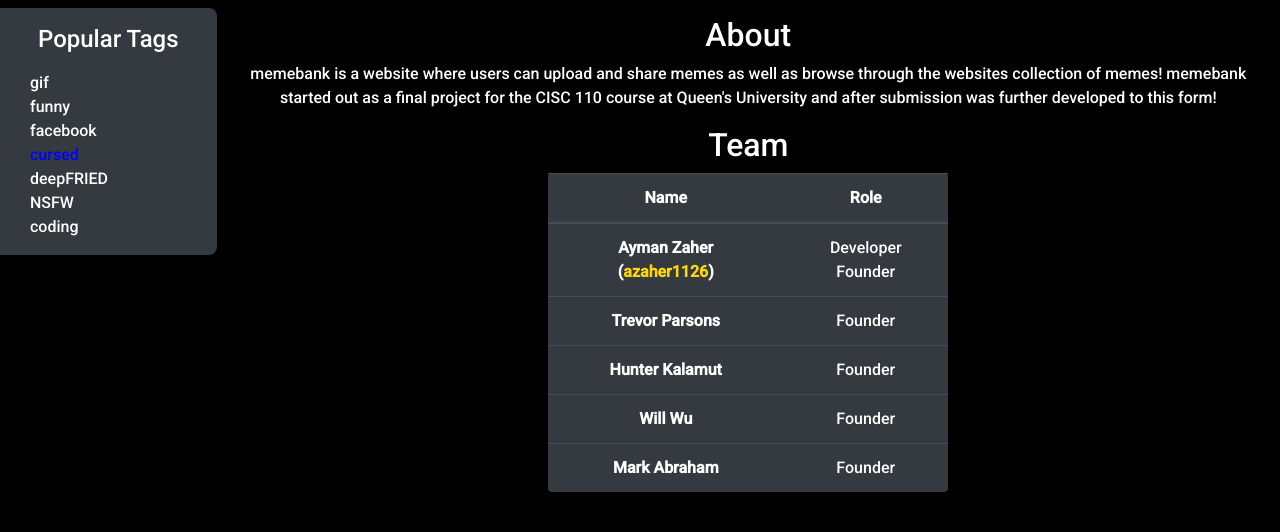
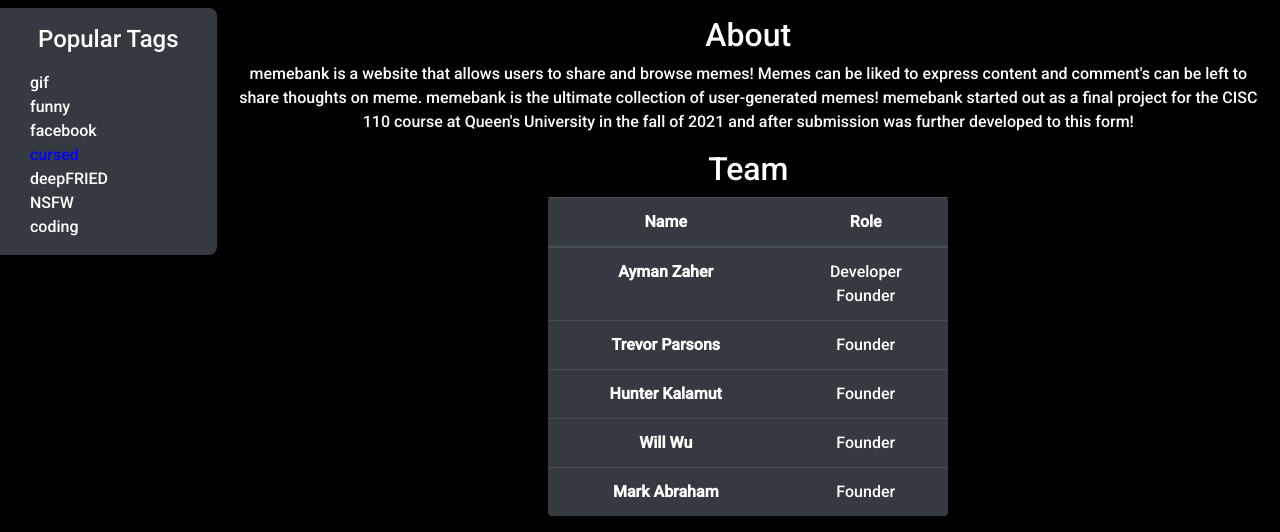
Before and after one commit to azaher1126/MemeBank, a Flask app: page /about in a window 1280 px wide. Shown: the part 56-588 px from the top of the page. Run offline with Flask 3, Linux system fonts and the light colour scheme; parts of the project's set-up code (start-up, migrations or seed data) failed here and were passed over; some libraries are stand-ins or nearby versions.

Commit message:
Improved documentation and outdated comments

```diff
--- a/main.py
+++ b/main.py
@@ -5,26 +5,3 @@ app = create_app(DevelopmentConfig)
 
 if __name__ == '__main__':
     app.run(debug=True)
-
-
-'''Human-Computer Interaction Comment.
-Accounts could be put in place to keep track of who uploads memes,
-likes, comments and settings. The user interface could be changed
-to account for a large number of memes, since currently the website
-shows all the memes on the homepage. Another HCI improvment would
-be storing what kind of memes the user is most interested in based
-on likes/comments/views. The ability to upload more than one more
-meme at a time could be added to make it easier for users to
-upload more memes to the website.'''
-
-'''Airtifical Inteligence Comment.
-AI could be used to make the home page personalized for each user
-using the information in their account to come up what memes the
-user likes. AI could also be used to scrap the internet and
-automatically add more memes to the website that would appeal to
-the user base. Generating tags that is most commonly liked accross
-the user base and creating meme recomendations and tag recomendations
-could be done using AI. AI could be used to detected key objects in
-images and use the information alongside common tags to automically
-tag memes.
-'''
--- a/website/controllers/meme_controller.py
+++ b/website/controllers/meme_controller.py
@@ -100,9 +100,8 @@ def unlike():
 def search():
     '''Gets the string that the user would like to search with then
     splits it into individual tags and searches the database for each tag.
-    It combines each list of memes into one list and runs combine_memes and then
-    convert_to_memetype on the combined list and displays and passes the memes
-    to the search page.'''
+    It combines all of the memes into a single list and sorts it from newest
+    to oldest and passes the first 20 memes to the search page.'''
     tags = request.args.get('search')
     if not tags or tags == '':
         flash('Invaild Search!', category='error')
--- a/website/templates/public/about.html
+++ b/website/templates/public/about.html
@@ -5,8 +5,10 @@
 {% block content %}
 <div class="mt-2 text-center">
     <h2>About</h2>
-    <p>memebank is a website where users can upload and share memes as well as browse through the
-        websites collection of memes! memebank started out as a final project for the CISC 110 course at Queen's University and after submission was further developed to this form!</p>
+    <p>memebank is a website that allows users to share and browse memes!
+        Memes can be liked to express content and comment's can be left to share thoughts on meme.
+        memebank is the ultimate collection of user-generated memes!
+        memebank started out as a final project for the CISC 110 course at Queen's University in the fall of 2021 and after submission was further developed to this form!</p>
     <div class="mx-auto text-center" style="max-width: 400px;">
     <h2>Team</h2>
     <table class="table table-dark rounded">
@@ -20,7 +22,6 @@
             <tr>
                 <th scope="row">
                     <p class="m-0">Ayman Zaher</p>
-                    <p class="m-0">(<a style="color: gold;" href="/profile/azaher1126">azaher1126</a>)</p>
                 </th>
                 <td>
                     <p class="m-0">Developer</p>
```
Also changed, not shown: README.md, 1 other file.
